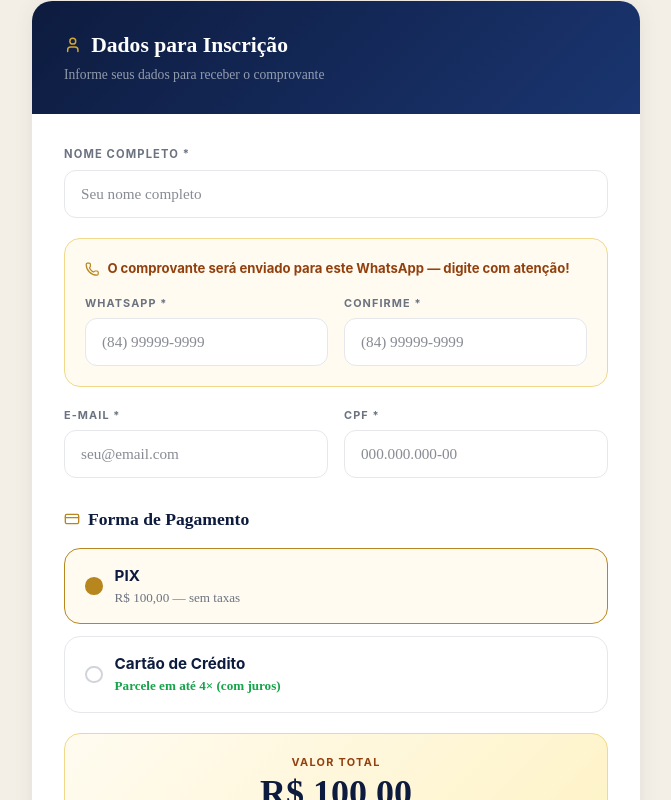
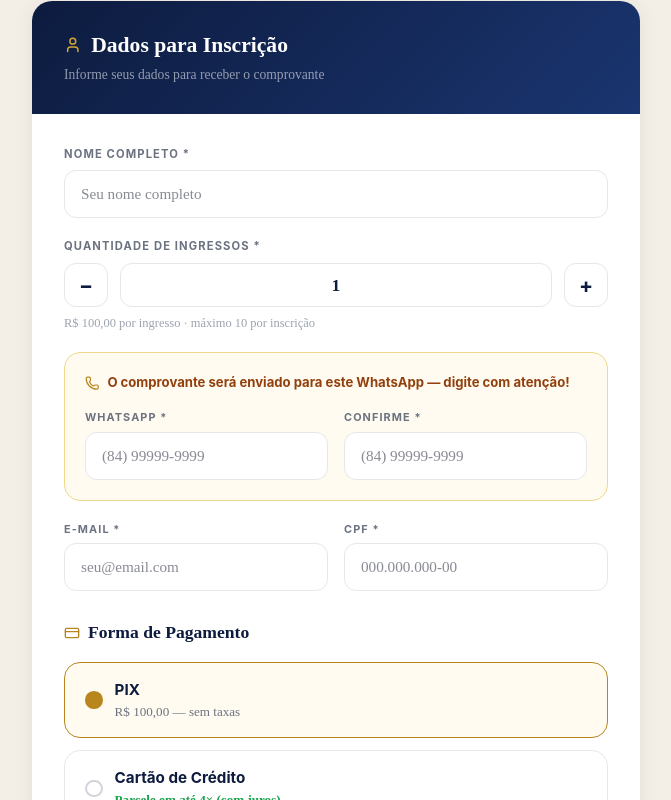
Before and after one commit to pedrologapp/neel_2seminario, a React (Vite) app: page / in a window 1280 px wide. Both pictures are taken after a click on the button "Faça sua inscrição aqui". Shown: the part 2122-2922 px from the top of the page, without its empty margins (304-975 px from the left). Built offline with nearby package versions, Linux system fonts and the light colour scheme.

Commit message:
Update App.jsx

```diff
--- a/src/App.jsx
+++ b/src/App.jsx
@@ -187,8 +187,9 @@ function App() {
     return (valorBase / numParcelas) * TAXA_ANTECIPACAO_PARCELADO * somaMeses;
   };
 
+  // ── ALTERAÇÃO 1: quantidade:1 adicionado ao estado ──
   const [showForm, setShowForm]   = useState(false);
-  const [formData, setFormData]   = useState({ nomeParticipante:'', cpf:'', email:'', phone:'', phoneConfirm:'', paymentMethod:'pix', installments:1 });
+  const [formData, setFormData]   = useState({ nomeParticipante:'', cpf:'', email:'', phone:'', phoneConfirm:'', paymentMethod:'pix', installments:1, quantidade:1 });
   const [isProcessing, setIsProcessing] = useState(false);
   const [inscriptionSuccess, setInscriptionSuccess] = useState(false);
   const [paymentUrl, setPaymentUrl] = useState(null);
@@ -215,16 +216,20 @@ function App() {
     setTimeout(()=>document.getElementById('form-anchor')?.scrollIntoView({behavior:'smooth'}),100);
   };
 
+  // ── ALTERAÇÃO 2: calcPrice multiplica pela quantidade ──
   const PRECO_BASE = 100.0;
   const calcPrice  = (n=null) => {
-    const np = n ?? (parseInt(formData.installments)||1);
-    let t = PRECO_BASE;
+    const np  = n ?? (parseInt(formData.installments)||1);
+    const qty = formData.quantidade || 1;
+    let tUnit = PRECO_BASE;
     if (formData.paymentMethod==='credit') {
-      t = PRECO_BASE + PRECO_BASE*(np===1?.0399:.0449) + 0.49 + calcularTaxaAntecipacao(PRECO_BASE,np);
+      tUnit = PRECO_BASE + PRECO_BASE*(np===1?.0399:.0449) + 0.49 + calcularTaxaAntecipacao(PRECO_BASE,np);
     }
-    return { valorTotal:t, valorParcela:t/np };
+    const valorTotal   = tUnit * qty;
+    const valorParcela = valorTotal / np;
+    return { valorTotal, valorParcela, valorUnitario: tUnit };
   };
-  const { valorTotal, valorParcela } = calcPrice();
+  const { valorTotal, valorParcela, valorUnitario } = calcPrice();
 
   const handleChange = (e) => {
     const {name,value} = e.target;
@@ -266,6 +271,7 @@ function App() {
     return true;
   };
 
+  // ── ALTERAÇÃO 3: ticketQuantity usa formData.quantidade ──
   const handleSubmit = async (e) => {
     e.preventDefault();
     if(!validate()) return;
@@ -273,7 +279,7 @@ function App() {
     try {
       const res = await fetch('https://webhook.escolaamadeus.com/webhook/neelseminariol',{
         method:'POST', headers:{'Content-Type':'application/json'},
-        body:JSON.stringify({nomeParticipante:formData.nomeParticipante,cpf:formData.cpf,email:formData.email,phone:formData.phone,paymentMethod:formData.paymentMethod,installments:formData.installments,ticketQuantity:1,amount:valorTotal,timestamp:new Date().toISOString(),event:'NEEL-2SeminarioEspirita'}),
+        body:JSON.stringify({nomeParticipante:formData.nomeParticipante,cpf:formData.cpf,email:formData.email,phone:formData.phone,paymentMethod:formData.paymentMethod,installments:formData.installments,ticketQuantity:formData.quantidade,amount:valorTotal,timestamp:new Date().toISOString(),event:'NEEL-2SeminarioEspirita'}),
       });
       if(res.ok){
         const d=await res.json();
@@ -402,9 +408,7 @@ function App() {
         </div>
       </section>
 
-      {/* ══ INSCRIÇÃO ════════════════════════════════════════════════════════
-           Fundo bege (sem branco), card azul com layout corrigido:
-           badge → label "Valor do Ingresso" → preço → "por participante" → botão */}
+      {/* ══ INSCRIÇÃO ════════════════════════════════════════════════════════ */}
       <section id="custos" className="nd-section" style={{background:'var(--cream)'}}>
         <div style={{maxWidth:'38rem',margin:'0 auto'}}>
 
@@ -461,12 +465,39 @@ function App() {
               <div style={{padding:'2rem'}}>
                 <form onSubmit={handleSubmit}>
 
+                  {/* Nome */}
                   <div style={{marginBottom:'1.25rem'}}>
                     <label style={{fontFamily:"-apple-system,'Segoe UI',sans-serif",fontWeight:700,fontSize:'.7rem',letterSpacing:'.1em',textTransform:'uppercase',color:'#6b7280',display:'block',marginBottom:'.5rem'}}>Nome completo *</label>
                     <input name="nomeParticipante" value={formData.nomeParticipante} onChange={handleChange}
                            required placeholder="Seu nome completo" className="nd-input" />
                   </div>
 
+                  {/* ── ALTERAÇÃO 4: Seletor de quantidade de ingressos ── */}
+                  <div style={{marginBottom:'1.25rem'}}>
+                    <label style={{fontFamily:"-apple-system,'Segoe UI',sans-serif",fontWeight:700,fontSize:'.7rem',letterSpacing:'.1em',textTransform:'uppercase',color:'#6b7280',display:'block',marginBottom:'.5rem'}}>
+                      Quantidade de Ingressos *
+                    </label>
+                    <div style={{display:'flex',alignItems:'center',gap:'.75rem'}}>
+                      <button type="button"
+                              onClick={()=>setFormData(p=>({...p,quantidade:Math.max(1,p.quantidade-1)}))}
+                              style={{width:'2.75rem',height:'2.75rem',borderRadius:'.75rem',border:'1.5px solid #e5e7eb',background:'#fff',fontSize:'1.3rem',cursor:'pointer',display:'flex',alignItems:'center',justifyContent:'center',fontWeight:700,color:'var(--navy)',flexShrink:0}}>
+                        −
+                      </button>
+                      <div style={{flex:1,height:'2.75rem',border:'1.5px solid #e5e7eb',borderRadius:'.75rem',background:'#fff',display:'flex',alignItems:'center',justifyContent:'center',fontFamily:"'Lora',serif",fontWeight:700,fontSize:'1.1rem',color:'var(--navy)'}}>
+                        {formData.quantidade}
+                      </div>
+                      <button type="button"
+                              onClick={()=>setFormData(p=>({...p,quantidade:Math.min(10,p.quantidade+1)}))}
+                              style={{width:'2.75rem',height:'2.75rem',borderRadius:'.75rem',border:'1.5px solid #e5e7eb',background:'#fff',fontSize:'1.3rem',cursor:'pointer',display:'flex',alignItems:'center',justifyContent:'center',fontWeight:700,color:'var(--navy)',flexShrink:0}}>
+                        +
+                      </button>
+                    </div>
+                    <p style={{fontFamily:"'Lora',serif",fontSize:'.78rem',color:'#9ca3af',marginTop:'.4rem'}}>
+                      R$ 100,00 por ingresso · máximo 10 por inscrição
+                    </p>
+                  </div>
+
+                  {/* WhatsApp */}
                   <div style={{background:'#fffbf0',border:'1.5px solid #f0d98a',borderRadius:'1rem',padding:'1.25rem',marginBottom:'1.25rem'}}>
                     <p style={{fontFamily:"-apple-system,'Segoe UI',sans-serif",fontWeight:700,fontSize:'.82rem',color:'#92400e',display:'flex',alignItems:'center',gap:'.5rem',marginBottom:'1rem'}}>
                       <Phone style={{width:'.9rem',height:'.9rem',color:'var(--gold)'}}/> O comprovante será enviado para este WhatsApp — digite com atenção!
@@ -547,8 +578,14 @@ function App() {
                     </div>
                   )}
 
+                  {/* Valor Total — mostra detalhamento quando qty > 1 */}
                   <div style={{background:'linear-gradient(135deg,#fffbf0,#fef3c7)',border:'1.5px solid #f0d98a',borderRadius:'1rem',padding:'1.25rem',textAlign:'center',marginBottom:'1.5rem'}}>
                     <p style={{fontFamily:"-apple-system,'Segoe UI',sans-serif",fontWeight:700,fontSize:'.68rem',letterSpacing:'.12em',textTransform:'uppercase',color:'#92400e',marginBottom:'.3rem'}}>Valor Total</p>
+                    {formData.quantidade > 1 && (
+                      <p style={{fontFamily:"'Lora',serif",fontSize:'.82rem',color:'#92400e',marginBottom:'.25rem'}}>
+                        {formData.quantidade} ingressos × R$ {valorUnitario.toFixed(2).replace('.',',')}
+                      </p>
+                    )}
                     <p style={{fontFamily:"'Playfair Display',serif",fontWeight:700,fontSize:'2.25rem',color:'var(--navy)',lineHeight:1}}>
                       R$ {valorTotal.toFixed(2).replace('.',',')}
                     </p>
```
